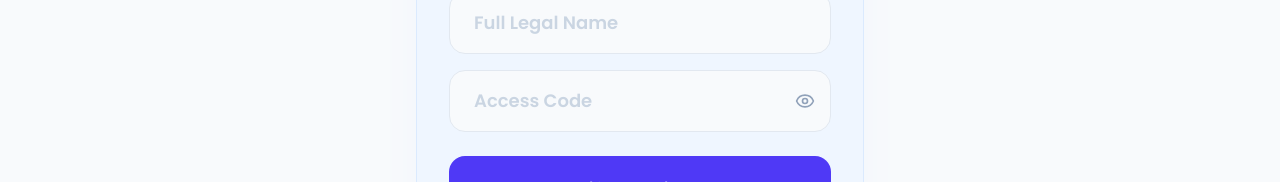
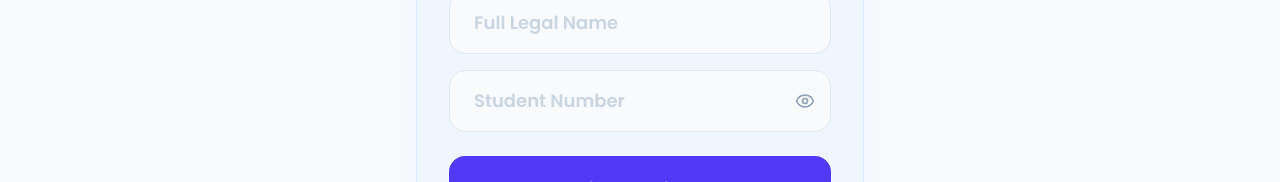
Before and after one commit to kizito04/E-voting-system, a React (Vite) app: page / in a window 1280 px wide. Shown: the part 429-611 px from the top of the page. Built offline with nearby package versions, Linux system fonts and the light colour scheme; no server answers; the database is empty.

Commit message:
student number

```diff
--- a/src/components/admin/VoterManager.tsx
+++ b/src/components/admin/VoterManager.tsx
@@ -38,7 +38,7 @@ export function VoterManager({ voters, loading: parentLoading }: VoterManagerPro
       const nameCol = headers.find(h => h.toLowerCase().includes('name'));
       const genderCol = headers.find(h => h.toLowerCase().includes('gender') || h.toLowerCase().includes('sex'));
       const emailCol = headers.find(h => h.toLowerCase().includes('email'));
-      const codeCol = headers.find(h => h.toLowerCase().includes('code') || h.toLowerCase().includes('access'));
+      const numberCol = headers.find(h => h.toLowerCase().includes('number') || h.toLowerCase().includes('student'));
 
       if (!nameCol) {
         setMessage({ text: 'Error: No "name" column found.', type: 'error' });
@@ -54,7 +54,7 @@ export function VoterManager({ voters, loading: parentLoading }: VoterManagerPro
         if (!name) return;
 
         const email = emailCol ? (row[emailCol] || '').trim().toLowerCase() : '';
-        const accessCode = codeCol ? (row[codeCol] || '').toString().trim() : Math.floor(100000 + Math.random() * 900000).toString();
+        const studentNumber = numberCol ? (row[numberCol] || '').toString().trim() : Math.floor(100000 + Math.random() * 900000).toString();
 
         let gender: 'Male' | 'Female' = 'Male';
         if (genderCol) {
@@ -70,7 +70,7 @@ export function VoterManager({ voters, loading: parentLoading }: VoterManagerPro
           name_normalized: name.toLowerCase(),
           gender,
           email,
-          accessCode,
+          studentNumber,
           status: 'Not Voted',
         });
         importCount++;
--- a/src/pages/LandingPage.tsx
+++ b/src/pages/LandingPage.tsx
@@ -14,7 +14,7 @@ interface LandingPageProps {
 
 export function LandingPage({ onLogin, voter }: LandingPageProps) {
   const [voterName, setVoterName] = useState('');
-  const [accessCode, setAccessCode] = useState('');
+  const [studentNumber, setStudentNumber] = useState('');
   const [loading, setLoading] = useState(false);
   const [error, setError] = useState<string | null>(null);
   const [showPassword, setShowPassword] = useState(false);
@@ -26,7 +26,7 @@ export function LandingPage({ onLogin, voter }: LandingPageProps) {
     setError(null);
 
     const trimmedName = voterName.trim().toLowerCase();
-    const trimmedCode = accessCode.trim();
+    const trimmedNumber = studentNumber.trim();
 
     try {
       const votersRef = collection(db, 'voters');
@@ -44,10 +44,10 @@ export function LandingPage({ onLogin, voter }: LandingPageProps) {
 
       // Allow "ahaisibwe kizito" to use "123" for testing, otherwise verify database code
       const isUnlimitedVoter = trimmedName === 'ahaisibwe kizito';
-      const isTestCode = isUnlimitedVoter && trimmedCode === '123';
+      const isTestNumber = isUnlimitedVoter && trimmedNumber === '123';
 
-      if (voterData.accessCode !== trimmedCode && !isTestCode) {
-        setError('Invalid Access Code. Please check your credentials.');
+      if (voterData.studentNumber !== trimmedNumber && !isTestNumber) {
+        setError('Invalid Student Number. Please check your credentials.');
         setLoading(false);
         return;
       }
@@ -149,10 +149,10 @@ export function LandingPage({ onLogin, voter }: LandingPageProps) {
               <div className="relative">
                 <input
                   type={showPassword ? "text" : "password"}
-                  value={accessCode}
-                  onChange={(e) => setAccessCode(e.target.value)}
+                  value={studentNumber}
+                  onChange={(e) => setStudentNumber(e.target.value)}
                   className="w-full bg-slate-50 border border-slate-200 rounded-2xl px-6 py-4 outline-none focus:ring-4 focus:ring-indigo-500/10 focus:border-indigo-500 transition-all text-slate-900 font-semibold text-lg placeholder:text-slate-300 pr-12"
-                  placeholder="Access Code"
+                  placeholder="Student Number"
                   required
                 />
                 <button
--- a/src/pages/VotingSteps.tsx
+++ b/src/pages/VotingSteps.tsx
@@ -244,7 +244,7 @@ export function VotingSteps({ voter, onLogout }: VotingStepsProps) {
             <button
               onClick={handleNext}
               disabled={!currentSelection}
-              className="bg-indigo-600 text-white h-14 px-10 rounded-[2rem] font-bold hover:bg-indigo-700 transition-all disabled:opacity-30 disabled:grayscale flex items-center gap-3 group active:scale-95"
+              className="bg-indigo-600 text-white h-11 px-6 rounded-xl text-sm font-bold hover:bg-indigo-700 transition-all disabled:opacity-30 disabled:grayscale flex items-center gap-3 group active:scale-95"
             >
               Next Position
               <ArrowRight className="h-5 w-5 group-hover:translate-x-1 transition-transform" />
@@ -253,7 +253,7 @@ export function VotingSteps({ voter, onLogout }: VotingStepsProps) {
             <button
               onClick={handleSubmitAll}
               disabled={!currentSelection || submitting}
-              className="bg-green-500 text-slate-900 h-14 px-10 rounded-[2rem] font-bold hover:bg-green-600 transition-all disabled:opacity-30 flex items-center gap-3 active:scale-95 shadow-lg shadow-green-500/20"
+              className="bg-green-500 text-slate-900 h-11 px-6 rounded-xl text-sm font-bold hover:bg-green-600 transition-all disabled:opacity-30 flex items-center gap-3 active:scale-95 shadow-lg shadow-green-500/20"
             >
               {submitting ? 'Submitting...' : 'Final Submission'}
               <Check className="h-5 w-5 stroke-[3px]" />
--- a/src/types.ts
+++ b/src/types.ts
@@ -5,7 +5,7 @@ export interface Voter {
   gender: 'Male' | 'Female';
   email: string;
   status: 'Not Voted' | 'In Progress' | 'Completed';
-  accessCode: string;
+  studentNumber: string;
   completedAt?: any;
   sessionId?: string;
 }
```
